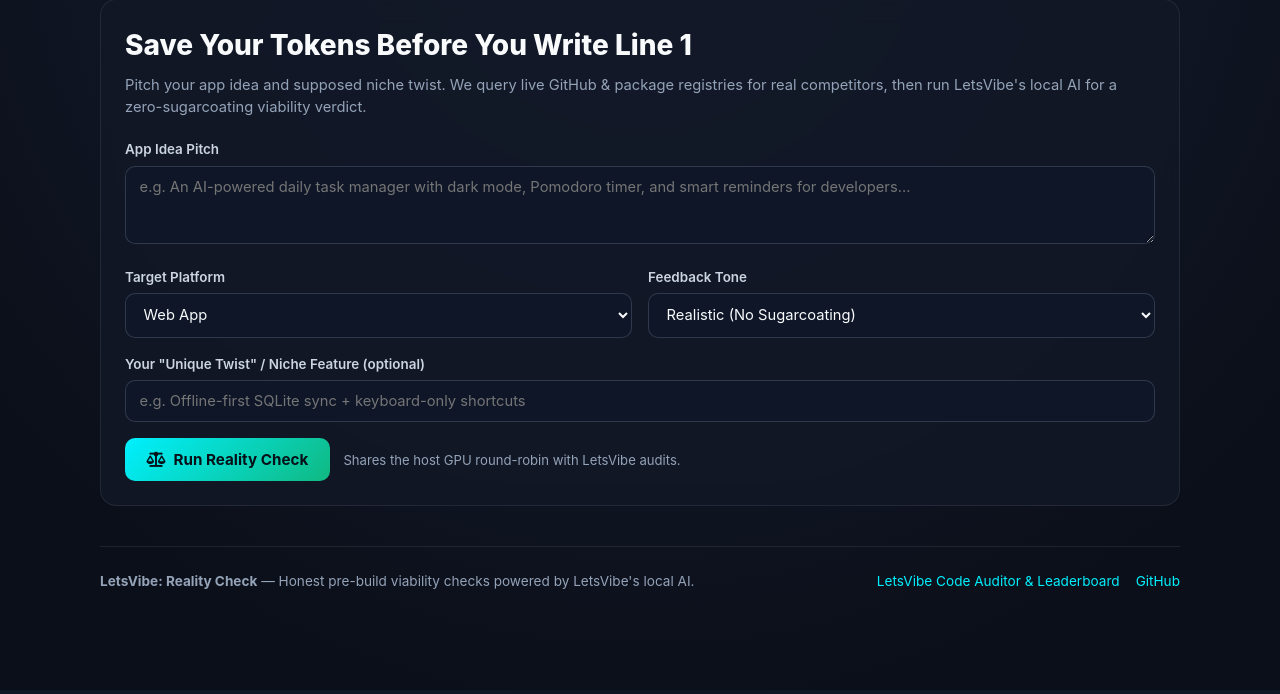
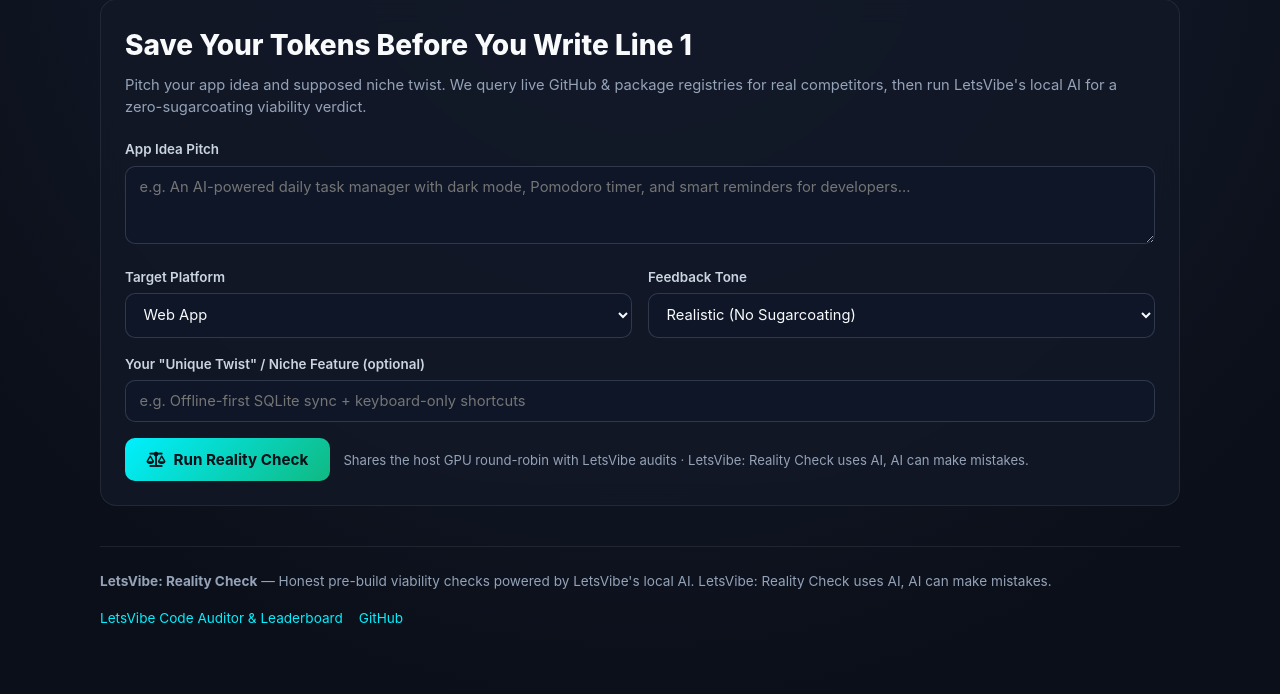
Before and after one commit to Todd0042/letsvibe, a FastAPI app: page /rc in a window 1280 px wide. Shown: the part 110-804 px from the top of the page. Before the commit the page ends 699 px from the top, so only its background shows below. Run offline with FastAPI, Linux system fonts and the light colour scheme; data comes from the database, SQL or seed files in the repository; data that the repository does not hold is empty; some libraries are stand-ins or nearby versions.

Commit message:
chore(rc): add AI disclaimer to Reality Check UI and HTML export

```diff
--- a/letsvibe/reality_check/html_export.py
+++ b/letsvibe/reality_check/html_export.py
@@ -197,6 +197,7 @@ def render_rc_standalone_html(report: Dict[str, Any]) -> str:
   </div>
 
   <div class="footer">
+    <div>LetsVibe: Reality Check uses AI, AI can make mistakes.</div>
     Generated by <strong>LetsVibe: Reality Check</strong> (<a href="https://letsviberc.todd0042.dev">LetsVibeRC.todd0042.dev</a>) ·
     Companion to <a href="https://letsvibe.todd0042.dev">LetsVibe Code Auditor</a>
   </div>
--- a/letsvibe/web/templates/reality_check.html
+++ b/letsvibe/web/templates/reality_check.html
@@ -196,7 +196,7 @@
         </div>
         <div style="display:flex;gap:0.85rem;align-items:center;flex-wrap:wrap;">
           <button id="rc-submit" type="submit" class="btn-primary"><i class="fa-solid fa-scale-balanced"></i> Run Reality Check</button>
-          <span class="muted" style="font-size:0.82rem;">Shares the host GPU round-robin with LetsVibe audits.</span>
+          <span class="muted" style="font-size:0.82rem;">Shares the host GPU round-robin with LetsVibe audits · LetsVibe: Reality Check uses AI, AI can make mistakes.</span>
         </div>
       </form>
       <div id="rc-error" class="err-box" hidden></div>
@@ -214,7 +214,7 @@
 
     <footer class="rc-footer">
       <div>
-        <strong>LetsVibe: Reality Check</strong> — Honest pre-build viability checks powered by LetsVibe's local AI.
+        <strong>LetsVibe: Reality Check</strong> — Honest pre-build viability checks powered by LetsVibe's local AI. LetsVibe: Reality Check uses AI, AI can make mistakes.
       </div>
       <div style="display:flex;gap:1rem;flex-wrap:wrap;">
         <a href="https://letsvibe.todd0042.dev">LetsVibe Code Auditor &amp; Leaderboard</a>
```
